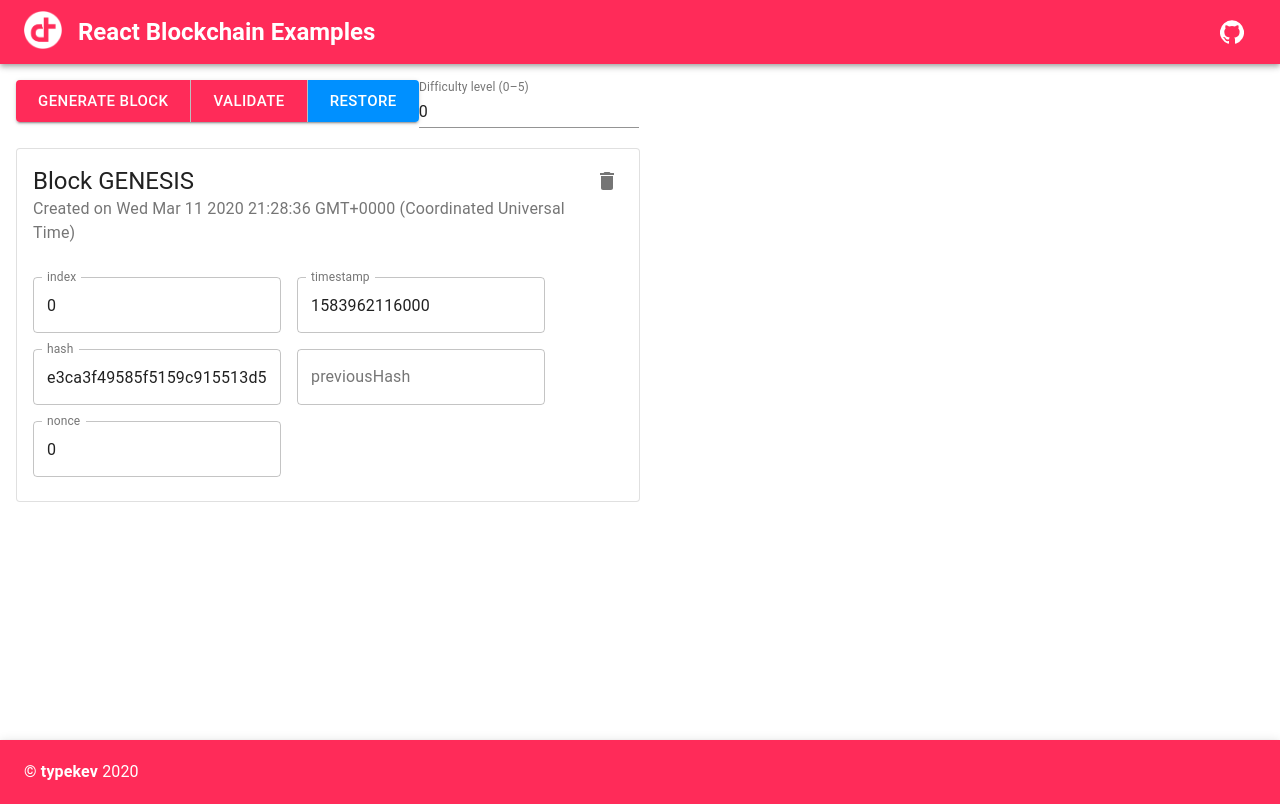
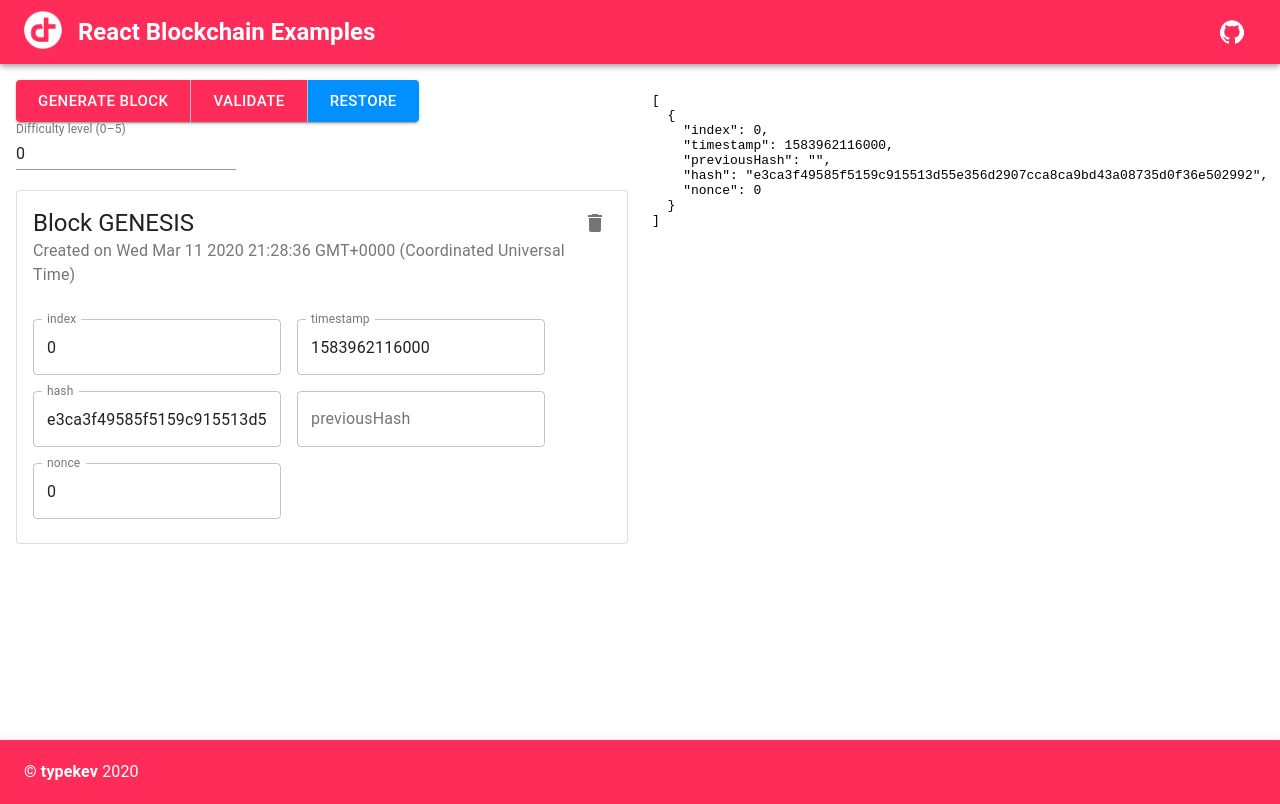
Before and after one commit to typekev/react-blockchain-examples, a React (Create React App) app: page / in a window 1280 px wide. Built offline with nearby package versions, Linux system fonts and the light colour scheme.

Commit message:
render PrettyJSONView

```diff
--- a/src/components/Chain.js
+++ b/src/components/Chain.js
@@ -3,6 +3,7 @@ import sha256 from "crypto-js/sha256";
 import { Grid, Button, ButtonGroup, TextField } from "@material-ui/core";
 import { AlertContext } from "../providers/AlertProvider";
 import Block from "./Block";
+import PrettyJSONView from "./PrettyJSONView";
 
 const calculateHash = blockData => sha256(JSON.stringify(blockData)).toString();
 
@@ -82,7 +83,7 @@ const Chain = () => {
   }, [localBlockchain]);
 
   return (
-    <Grid container>
+    <Grid container spacing={3}>
       <Grid item md={6}>
         <Grid container>
           <Grid item flex="1">
@@ -139,6 +140,9 @@ const Chain = () => {
           />
         ))}
       </Grid>
+      <Grid item md={6}>
+        <PrettyJSONView data={localBlockchain} />
+      </Grid>
     </Grid>
   );
 };
```
